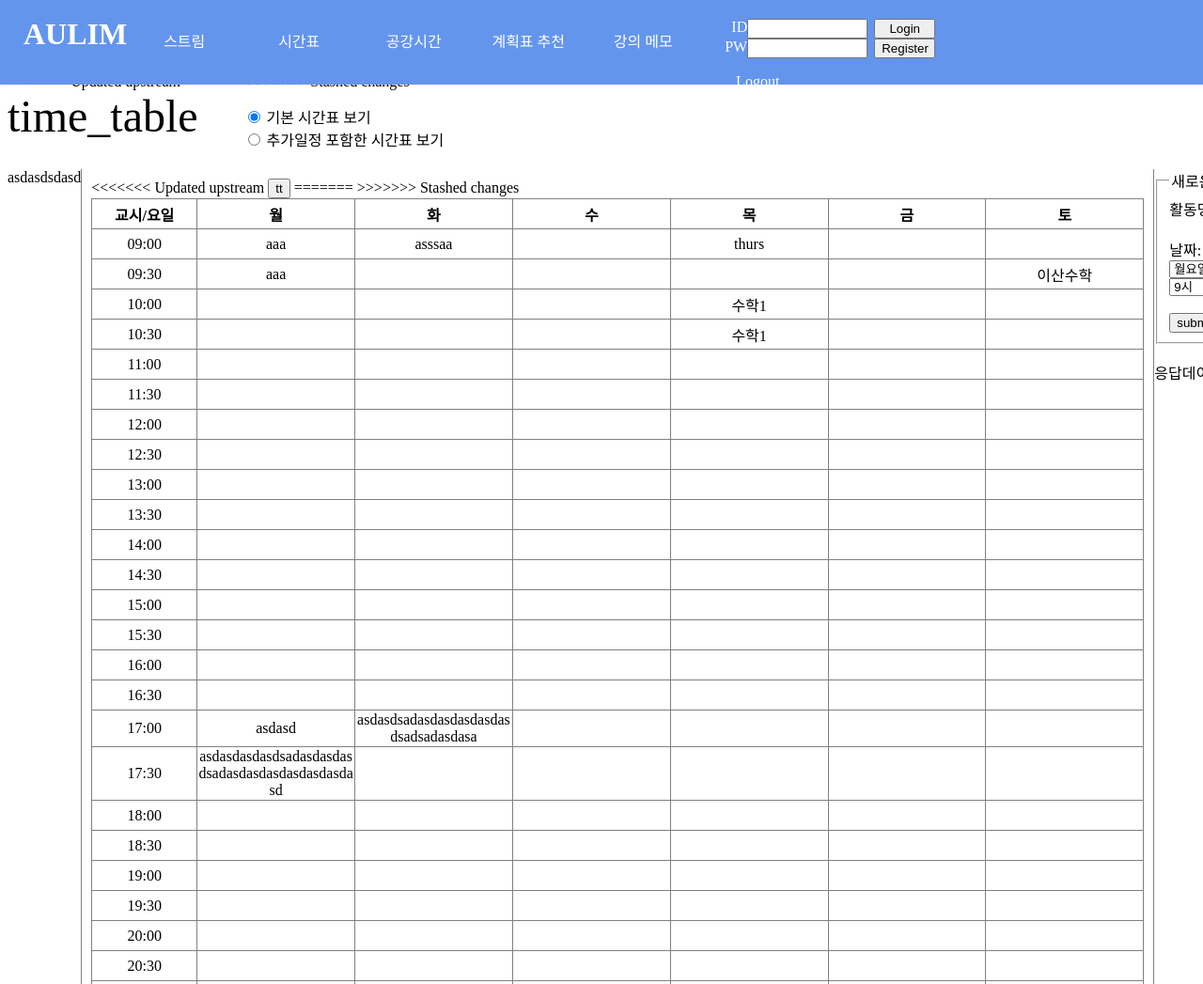
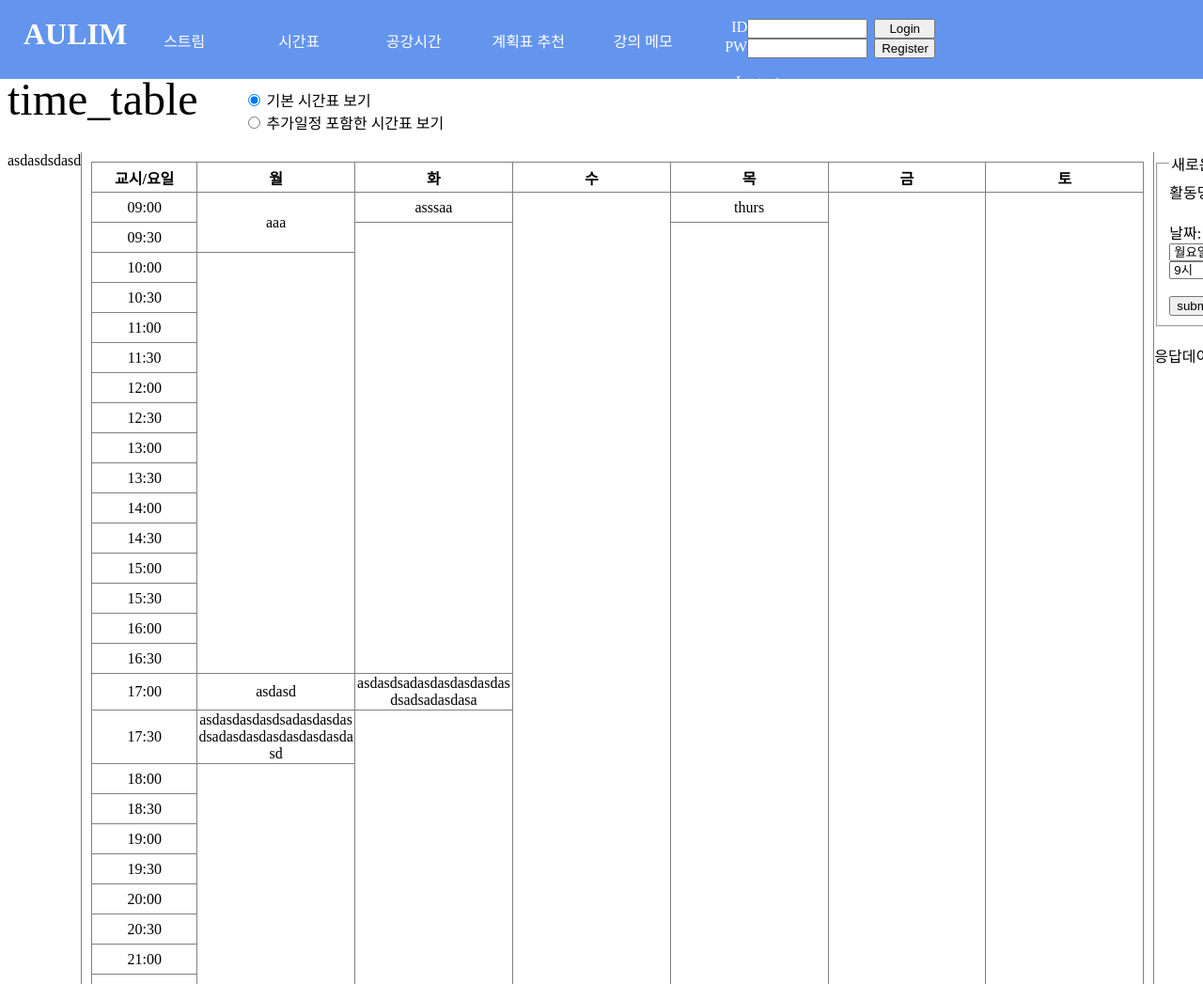
Before and after one commit to dlckdduq1107/AULIM, a website: page views/time_table.html in a window 1280 px wide. Shown: the top 1047 px of the page at 94% size. Drawn offline with nearby package versions, Linux system fonts and the light colour scheme; files whose address does not match are found by name.

Commit message:
change_top_bar and delete upstream

```diff
--- a/modules/test.js
+++ b/modules/test.js
@@ -1,27 +1,3 @@
-<<<<<<< Updated upstream
-// window.onload = function setRowspan() {  //num 병합을 원하는 열
-function setRowspan() {
-  var mergeItem = ""; //병합구분값
-  var mergeCount = 0; //병합 수
-  var mergeRowNum = 0;  //병합들num갈 r1w
-  for (var num = 1; num < 7; num++) {
-      $('tr','#time_table').each(function(row){  // #테이블ID값
-      if(row > 0 ){
-        var item = $(':eq(' + num +')',$(this)).html();
-        if(mergeItem != item  ) {
-          mergeCount = 1;
-          mergeItem = item ;
-          mergeRowNum = row;
-        }else{
-          mergeCount = mergeCount + 1;
-          $("tr:eq("+mergeRowNum+") > td:eq("+num+")").attr("rowspan",mergeCount);
-          $('td:eq('+num+')',$(this)).hide(); //병합될 값들 숨김처리
-        }
-      }
-    })
-  }
-}
-=======
 window.onload = function setRowspan() {  //num 병합을 원하는 열
     var mergeItem = ""; //병합구분값
     var mergeCount = 0; //병합 수
@@ -43,4 +19,3 @@ window.onload = function setRowspan() {  //num 병합을 원하는 열
         })
     }
 }
->>>>>>> Stashed changes
--- a/public/css/time_table.css
+++ b/public/css/time_table.css
@@ -42,7 +42,7 @@ h1{
     padding: 1rem 1rem;
     display: flex;
     width: 90px;
-
+    height: 4rem;
     justify-content: center;
 }
 
@@ -127,8 +127,7 @@ main{
     position: fixed;
     top: 0;
     width: 100%;
-    height: 70px;
-/*            text-align: center;*/
+    height: 4rem;
     padding: 10px;
     margin: 0 auto;
 }
--- a/views/time_table.html
+++ b/views/time_table.html
@@ -8,12 +8,8 @@
     <link rel="stylesheet" href="/css/time_table.css">
     <!--     제이쿼리 사용하기 위한 불러오기(?)-->
     <script src="https://ajax.googleapis.com/ajax/libs/jquery/3.4.1/jquery.min.js"></script>
-<<<<<<< Updated upstream
+
     <script src="../printTT.js"></script>
-    <script src="../modules/test.js"></script>
-
-=======
-
     <script src="../modules/test.js"></script>
 
     <script>
@@ -29,8 +25,6 @@
 
         }
     </script>
-
->>>>>>> Stashed changes
 </head>
        <header>
            <div class="top_bar">
@@ -76,11 +70,6 @@
              asdasdsdasd
          </nav>
           <main>
-<<<<<<< Updated upstream
-            <input type= 'button' onclick ="setRowspan" value = 'tt'></input>
-=======
-
->>>>>>> Stashed changes
             <div class="main_table">
                 <table id="time_table">
                    <colgroup>
```
